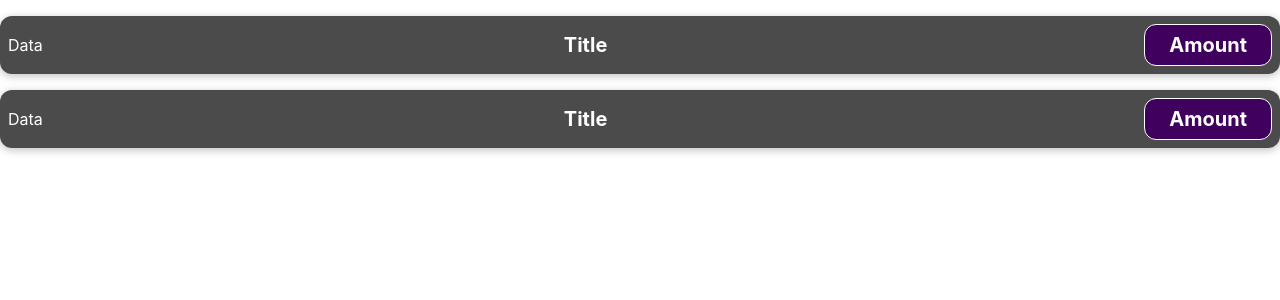
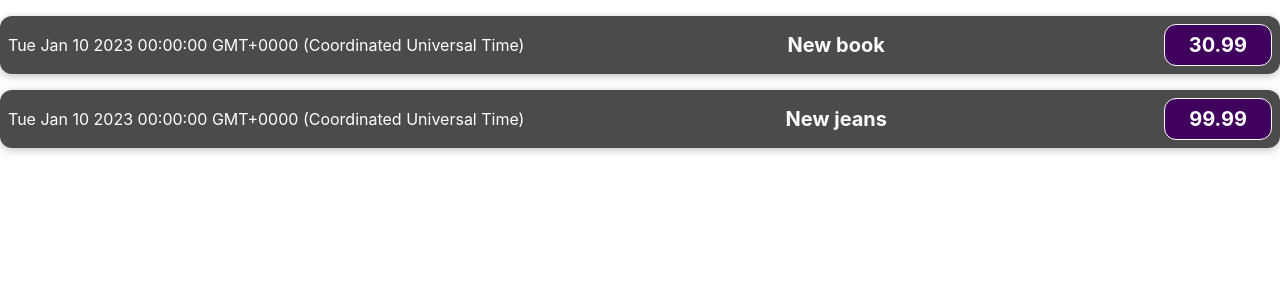
Before and after one commit to Progeim111/expenses, a React (Create React App) app: page / in a window 1280 px wide. Shown: the top 300 px of the page. Built offline with nearby package versions, Linux system fonts and the light colour scheme.

Commit message:
Komponendi sisustamine andmetega

```diff
--- a/src/App.js
+++ b/src/App.js
@@ -4,11 +4,23 @@
 import ExpenseItem from "./components/ExpenseItem";
 
 function App() {
+    const expenses = [
+        {
+            date : new Date(2023,0,10),
+            title : 'New book',
+            price : 30.99
+        },
+        {
+            date : new Date(2023,0,10),
+            title : 'New jeans',
+            price : 99.99
+        }
+        ];
 
   return (
     <div className="App">
-        <ExpenseItem></ExpenseItem>
-        <ExpenseItem></ExpenseItem>
+        <ExpenseItem expenseData={expenses[0]}></ExpenseItem>
+        <ExpenseItem expenseData={expenses[1]}></ExpenseItem>
 
     </div>
   );
--- a/src/components/ExpenseItem.js
+++ b/src/components/ExpenseItem.js
@@ -1,12 +1,14 @@
 import './ExpenseItem.css'
 
-function ExpenseItem() {
+function ExpenseItem(props) {
+    console.log(props);
+
     return (
         <div className="expense-item">
-            <div>Data</div>
+            <div>{props.expenseData.date.toString()}</div>
             <div className="expense-item__description">
-                <h2>Title</h2>
-                <div className="expense-item__price">Amount</div>
+                <h2>{props.expenseData.title}</h2>
+                <div className="expense-item__price">{props.expenseData.price}</div>
             </div>
         </div>
 
```
